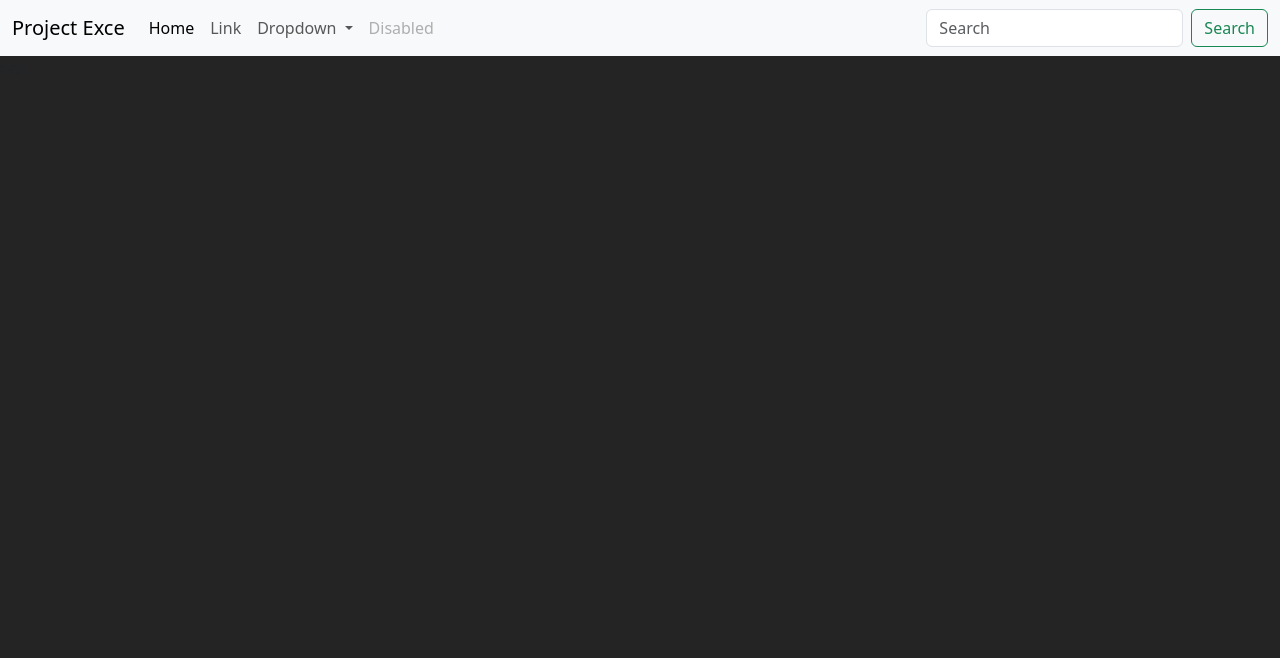
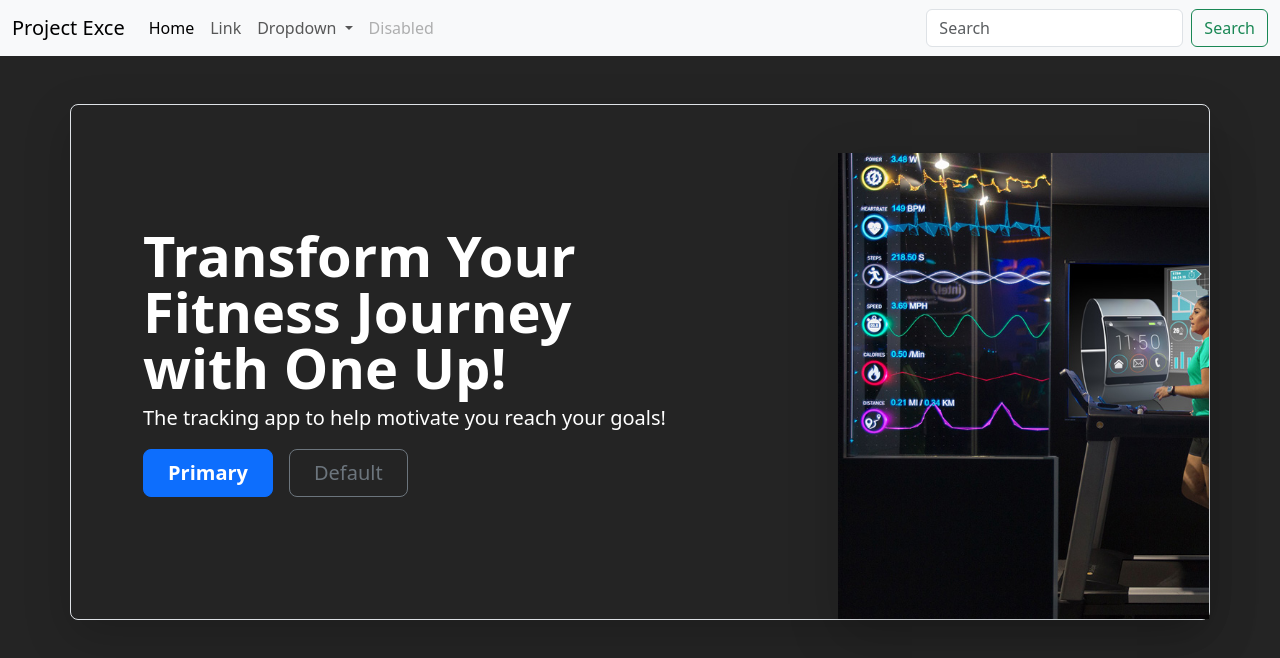
Before and after one commit to Jayden-747/1800_202410_BBY13, a plain HTML site: page index.html in a window 1280 px wide. Drawn offline with nearby package versions, Linux system fonts and the light colour scheme.

Commit message:
Added Hero banner with image

```diff
--- a/index.html
+++ b/index.html
@@ -66,7 +66,22 @@
           </div>
         </div>
       </nav>
-test
+
+      <div class="container my-5">
+        <div class="row p-4 pb-0 pe-lg-0 pt-lg-5 align-items-center rounded-3 border shadow-lg">
+          <div class="col-lg-7 p-3 p-lg-5 pt-lg-3">
+            <h1 class="display-4 fw-bold lh-1 text-white">Transform Your Fitness Journey with One Up!</h1>
+            <p class="lead text-white">The tracking app to help motivate you reach your goals! </p>
+            <div class="d-grid gap-2 d-md-flex justify-content-md-start mb-4 mb-lg-3">
+              <button type="button" class="btn btn-primary btn-lg px-4 me-md-2 fw-bold">Primary</button>
+              <button type="button" class="btn btn-outline-secondary btn-lg px-4">Default</button>
+            </div>
+          </div>
+          <div class="col-lg-4 offset-lg-1 p-0 overflow-hidden shadow-lg">
+              <img class="rounded-lg-3" src="images/fitness.jpg" alt="" width="720">
+          </div>
+        </div>
+      </div>
     <!---------------------------------------------->
     <!-- Your own JavaScript functions go here    -->
     <!---------------------------------------------->
```
Also changed, not shown: images/fitness.jpg (added).
